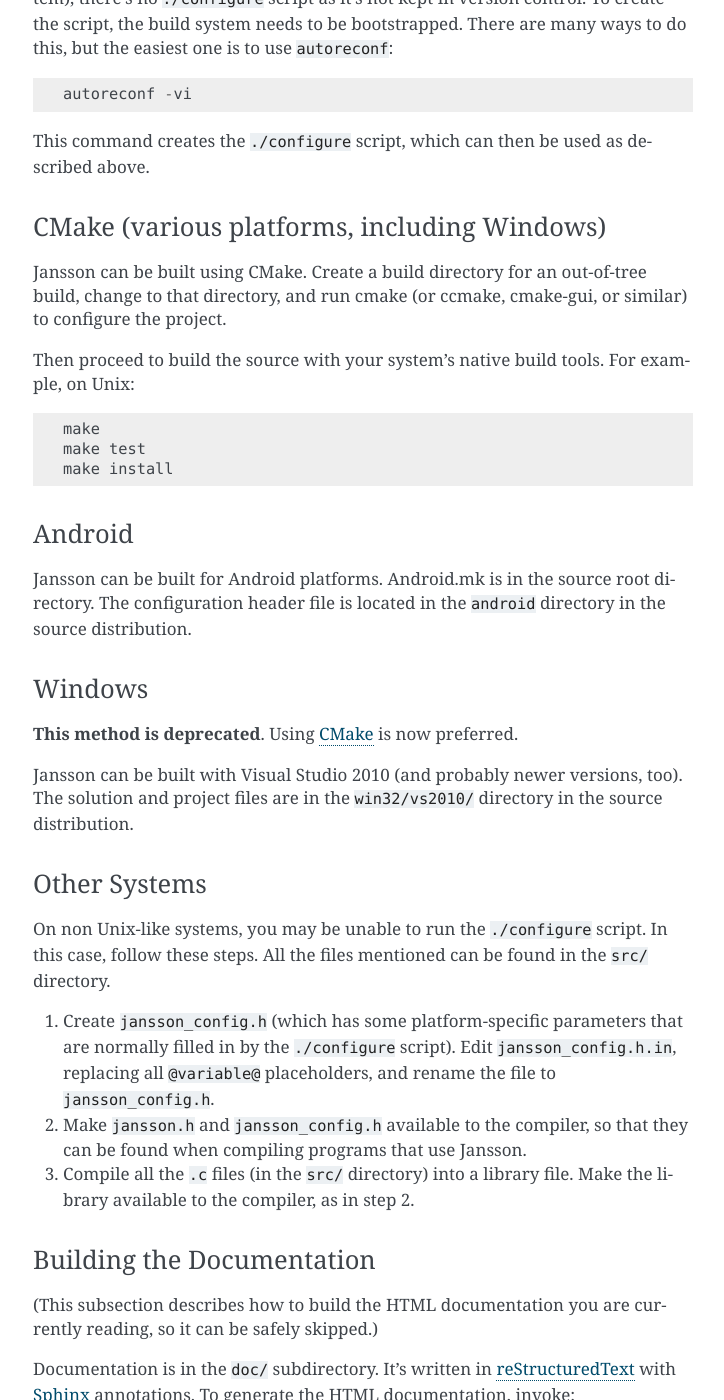
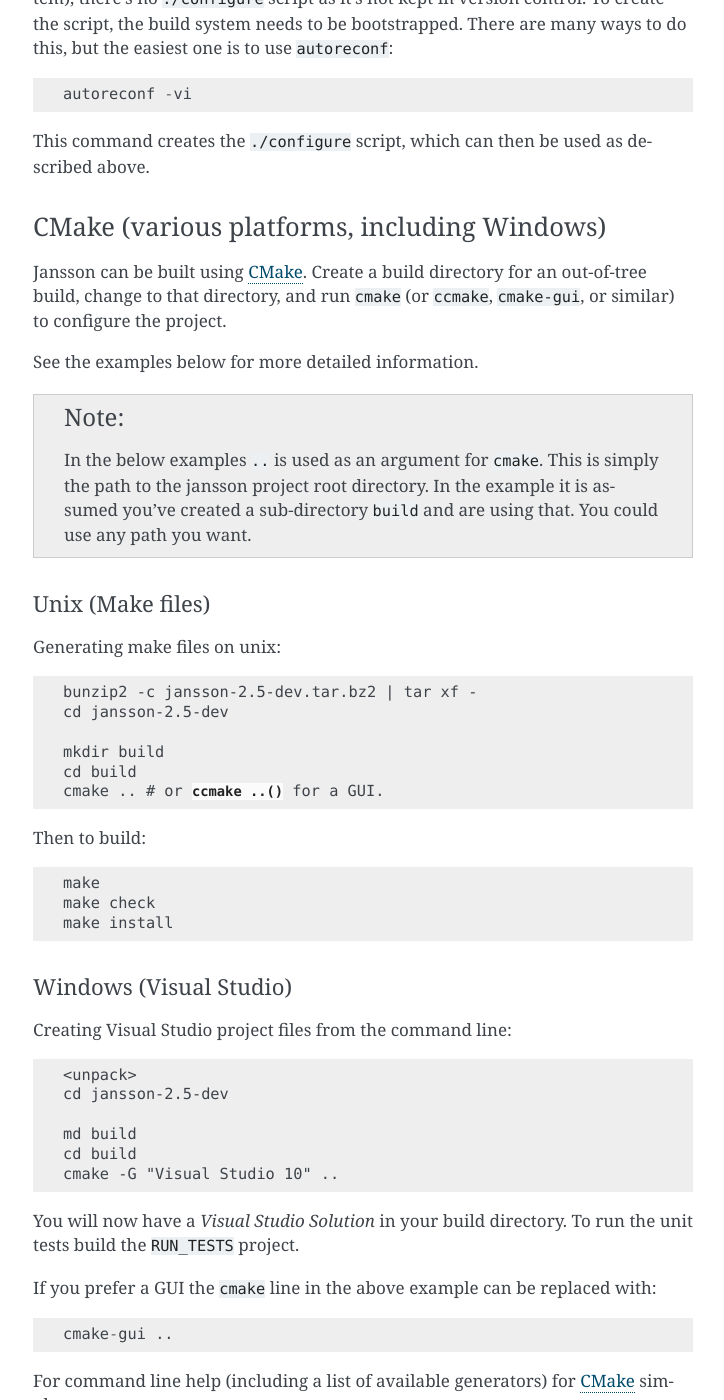
Before and after one commit to akheron/jansson, a Sphinx documentation site: the page built from doc/gettingstarted.rst, in a window 1280 px wide and 1400 px high, scrolled down 811 px. Shown: the whole window, without its empty margins (387-1111 px from the left). Built offline with Sphinx 7.4.7, drawn with Linux system fonts in a browser that asks for light colours; some of the changed text lies outside the part shown.

Commit message:
Added more detailed CMake documentation.
- Also added better FindSphinx support so that we can detect the version and not  have a fatal error if it's too old.
- Added support for building latex documentation with -DBUILD_LATEX. Off by default.
- Added suppor for building man pages with -DBUILD_MAN. On by default (unless sphins is too old to support it).

```diff
--- a/doc/gettingstarted.rst
+++ b/doc/gettingstarted.rst
@@ -59,17 +59,100 @@ used as described above.
 CMake (various platforms, including Windows)
 --------------------------------------------
 
-Jansson can be built using CMake. Create a build directory for an
-out-of-tree build, change to that directory, and run cmake (or ccmake,
-cmake-gui, or similar) to configure the project.
+Jansson can be built using CMake_. Create a build directory for an
+out-of-tree build, change to that directory, and run ``cmake`` (or ``ccmake``,
+``cmake-gui``, or similar) to configure the project.
 
-Then proceed to build the source with your system's native build
-tools. For example, on Unix::
+See the examples below for more detailed information.
+
+.. note:: In the below examples ``..`` is used as an argument for ``cmake``.
+          This is simply the path to the jansson project root directory.
+          In the example it is assumed you've created a sub-directory ``build``
+          and are using that. You could use any path you want.
+
+.. _build-cmake-unix:
+
+Unix (Make files)
+.................
+Generating make files on unix:
+
+.. parsed-literal::
+
+    bunzip2 -c jansson-|release|.tar.bz2 | tar xf -
+    cd jansson-|release|
+
+    mkdir build
+    cd build
+    cmake .. # or `ccmake ..` for a GUI.
+
+Then to build::
 
     make
-    make test
+    make check
     make install
 
+Windows (Visual Studio)
+.......................
+Creating Visual Studio project files from the command line:
+
+.. parsed-literal::
+
+    <unpack>
+    cd jansson-|release|
+
+    md build
+    cd build
+    cmake -G "Visual Studio 10" ..
+
+You will now have a *Visual Studio Solution* in your build directory.
+To run the unit tests build the ``RUN_TESTS`` project.
+
+If you prefer a GUI the ``cmake`` line in the above example can
+be replaced with::
+
+    cmake-gui ..
+
+For command line help (including a list of available generators)
+for CMake_ simply run::
+
+    cmake
+
+To list available CMake_ settings (and what they are currently set to)
+for the project, run::
+
+    cmake -LH ..
+
+Mac OSX (Xcode)
+...............
+If you prefer using Xcode instead of make files on OSX,
+do the following. (Use the same steps as
+for :ref:`Unix <build-cmake-unix>`)::
+
+    ...
+    cmake -G "Xcode" ..
+
+Additional CMake settings
+.........................
+
+Shared library
+~~~~~~~~~~~~~~
+By default the CMake_ project will generate build files for building the
+static library. To build the shared version use::
+
+    ...
+    cmake -DBUILD_SHARED=1 ..
+
+Changing install directory (same as autoconf --prefix)
+~~~~~~~~~~~~~~~~~~~~~~~~~~~~~~~~~~~~~~~~~~~~~~~~~~~~~~
+Just as with the autoconf_ project you can change the destination directory
+for ``make install``. The equivalent for autoconfs ``./configure --prefix``
+in CMake_ is::
+
+    ...
+    cmake -DCMAKE_INSTALL_PREFIX:PATH=/some/other/path ..
+    make install
+
+.. _CMake: http://www.cmake.org
 
 Android
 -------
```
Also changed, not shown: CMakeLists.txt (+56 -10 lines), 1 other file.
